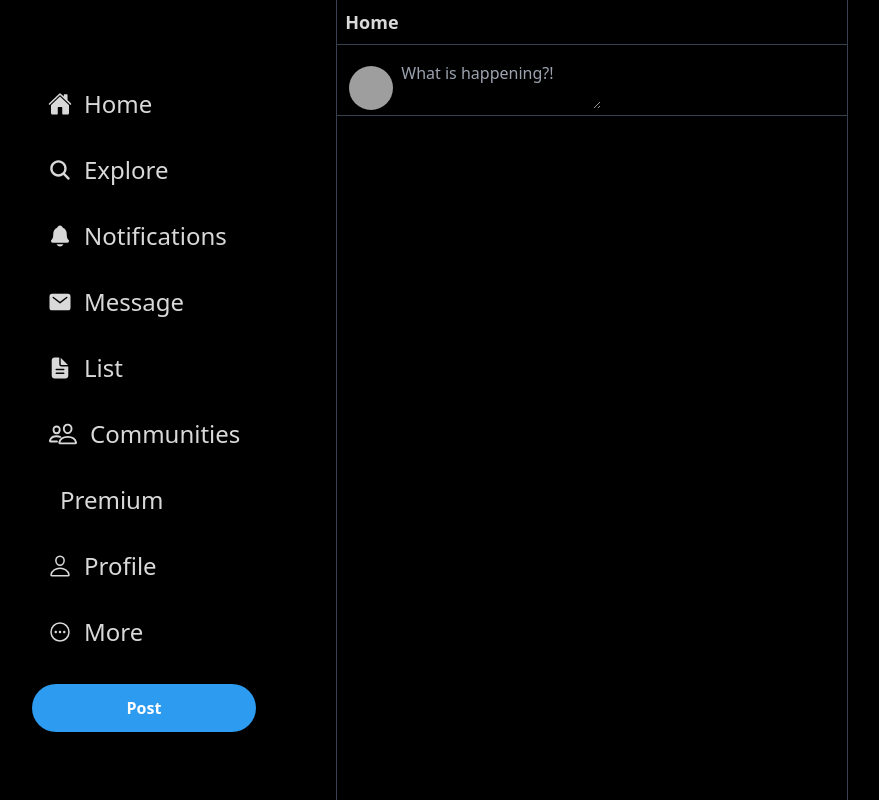
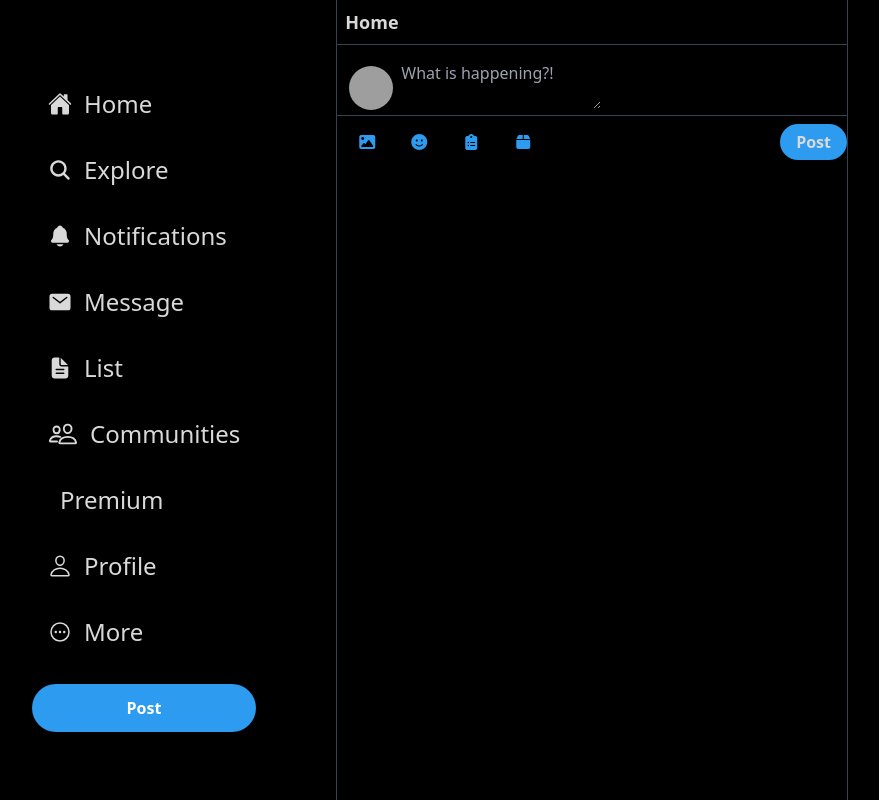
Before and after one commit to w3zeblamf/my-x-corp-profile-clone, a website: page index.html in a window 1280 px wide. Shown: the whole page, without its empty margins (48-927 px from the left). Drawn offline with nearby package versions, Linux system fonts and the light colour scheme; grey boxes are pictures that could not be loaded; some icons are missing.

Commit message:
main icons added

```diff
--- a/index.html
+++ b/index.html
@@ -119,7 +119,6 @@
         </h1>
 
         <div>
-
           <div
             class="flex space-x-2 border-b border-gray-700 items-center mt-4 mb-2">
             <!-- Profile image -->
@@ -133,16 +132,37 @@
                 placeholder="What is happening?!"
                 rows="2"
                 class="w-full bg-transparent outline-none text-XWhite"></textarea>
-            <!-- EO What is hapening? -->
+              <!-- EO What is hapening? -->
             </div>
           </div>
 
           <!-- Icons Area-->
+          <div class="flex justify-between">
+
+            <div class="flex items-center space-x-4 ml-3">
+              <div
+                class="w-9 h-9 flex justify-center items-center rounded-full hover:bg-gray-900 cursor-pointer"
+                title="media">
+                <i class="fa-solid fa-image text-XBlue"></i>
+              </div>
+
+              <div class="w-9 h-9 flex justify-center items-center rounded-full hover:bg-gray-900 cursor-pointer"
+                title="media" ><i class="fa-solid fa-face-smile text-XBlue"></i></div>
+
+              <div class="w-9 h-9 flex justify-center items-center rounded-full hover:bg-gray-900 cursor-pointer"
+                title="media"><i class="fa-solid fa-clipboard-list text-XBlue"></i></div>
+
+              <div class="w-9 h-9 flex justify-center items-center rounded-full hover:bg-gray-900 cursor-pointer"
+                title="media"><i class="fa-solid fa-box archive text-XBlue"></i></div>
+
+            </div>
+            <button
+              class="bg-XBlue text-XWhite px-4 py-1 font-bold hover:bg-blue-500 rounded-full">
+              Post
+            </button>
+          </div>
 
           <!-- EO Icons Area-->
-
-
-
         </div>
       </div>
       <!-- EO Main Section -->
```
Also changed, not shown: build/style.css.
